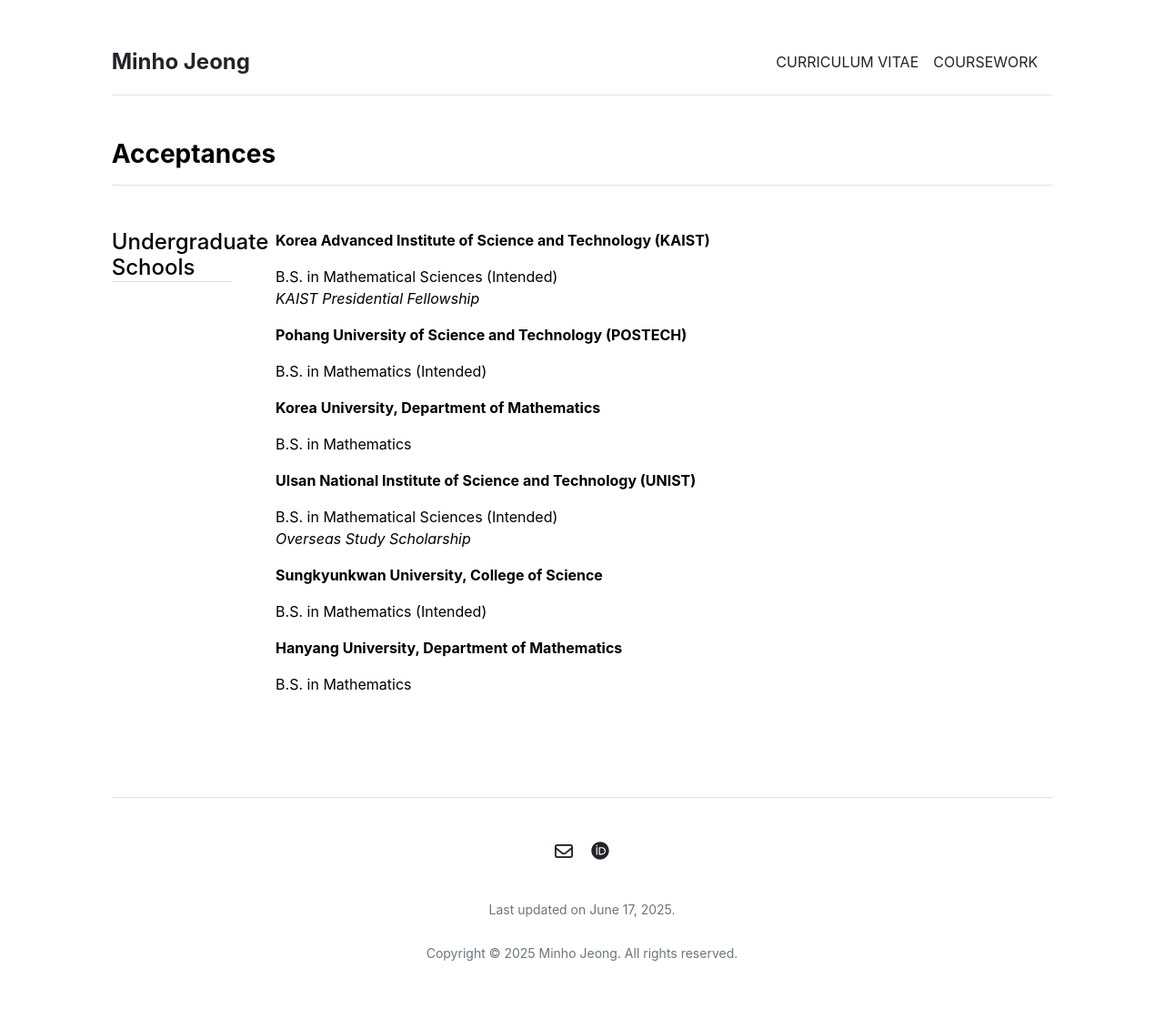
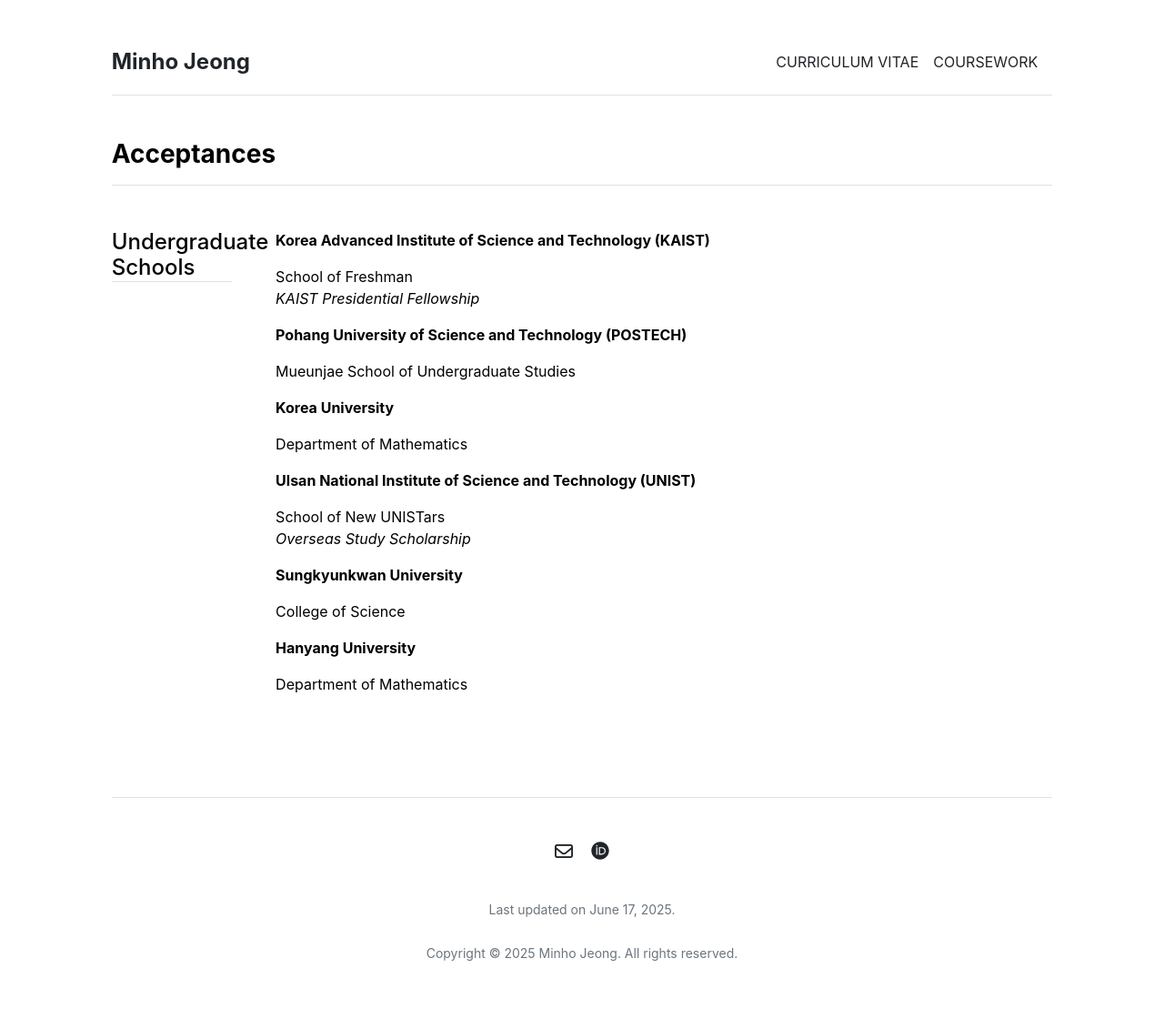
Before and after one commit to mino-jeong/mino-jeong.github.io, a Jekyll site: the page built from acceptances.md, in a window 1280 px wide. Shown: the whole page at 91% size. Built offline with Jekyll 4.4.1, drawn with Linux system fonts in a browser that asks for light colours.

Commit message:
Update undergraduate.yml

```diff
--- a/_data/acceptances/undergraduate.yml
+++ b/_data/acceptances/undergraduate.yml
@@ -1,19 +1,19 @@
 - title: 'Korea Advanced Institute of Science and Technology (KAIST)'
-  description: 'B.S. in Mathematical Sciences (Intended)<br>
+  description: 'School of Freshman<br>
   <i>KAIST Presidential Fellowship</i>'
 
 - title: 'Pohang University of Science and Technology (POSTECH)'
-  description: 'B.S. in Mathematics (Intended)'
+  description: 'Mueunjae School of Undergraduate Studies'
 
-- title: 'Korea University, Department of Mathematics'
-  description: 'B.S. in Mathematics'
+- title: 'Korea University'
+  description: 'Department of Mathematics'
 
 - title: 'Ulsan National Institute of Science and Technology (UNIST)'
-  description: 'B.S. in Mathematical Sciences (Intended)<br>
+  description: 'School of New UNISTars<br>
   <i>Overseas Study Scholarship</i>'
 
-- title: 'Sungkyunkwan University, College of Science'
-  description: 'B.S. in Mathematics (Intended)'
+- title: 'Sungkyunkwan University'
+  description: 'College of Science'
 
-- title: 'Hanyang University, Department of Mathematics'
-  description: 'B.S. in Mathematics'
+- title: 'Hanyang University'
+  description: 'Department of Mathematics'
```
